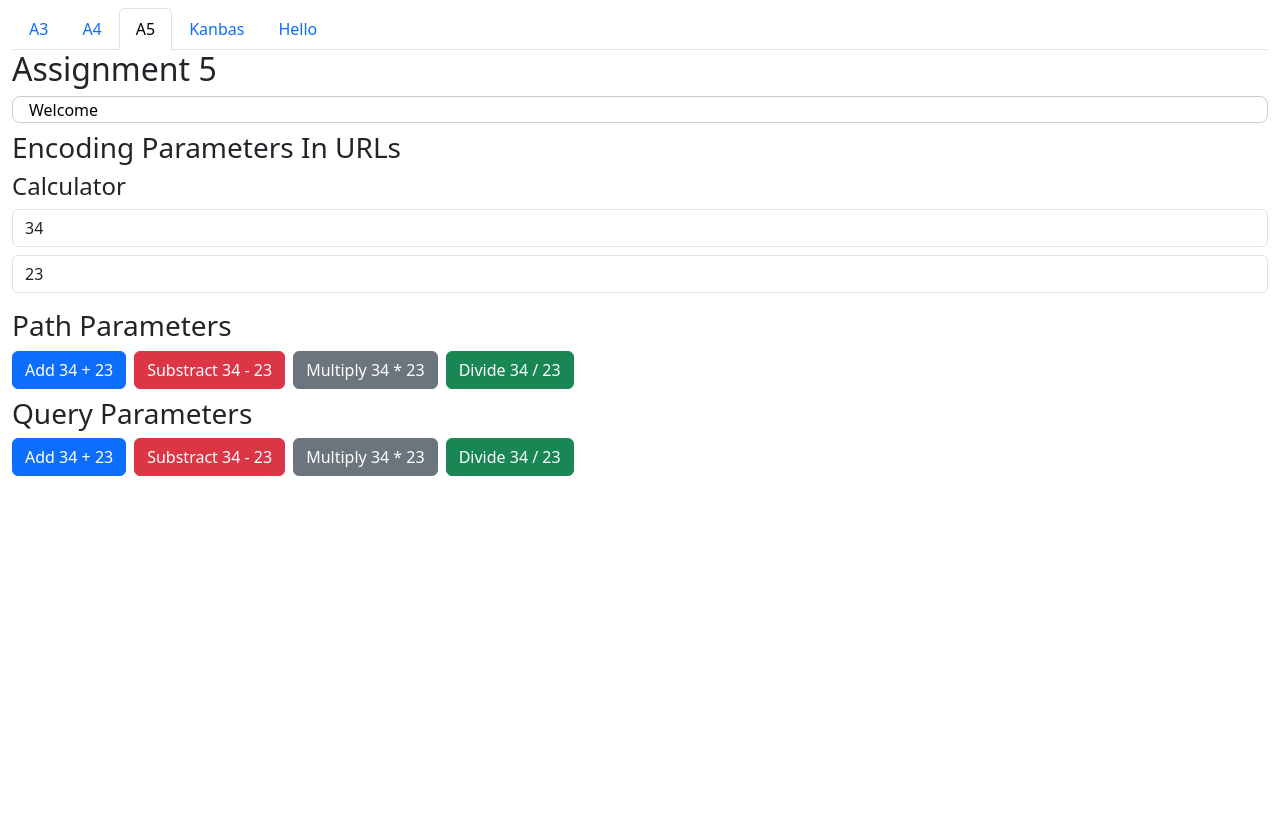
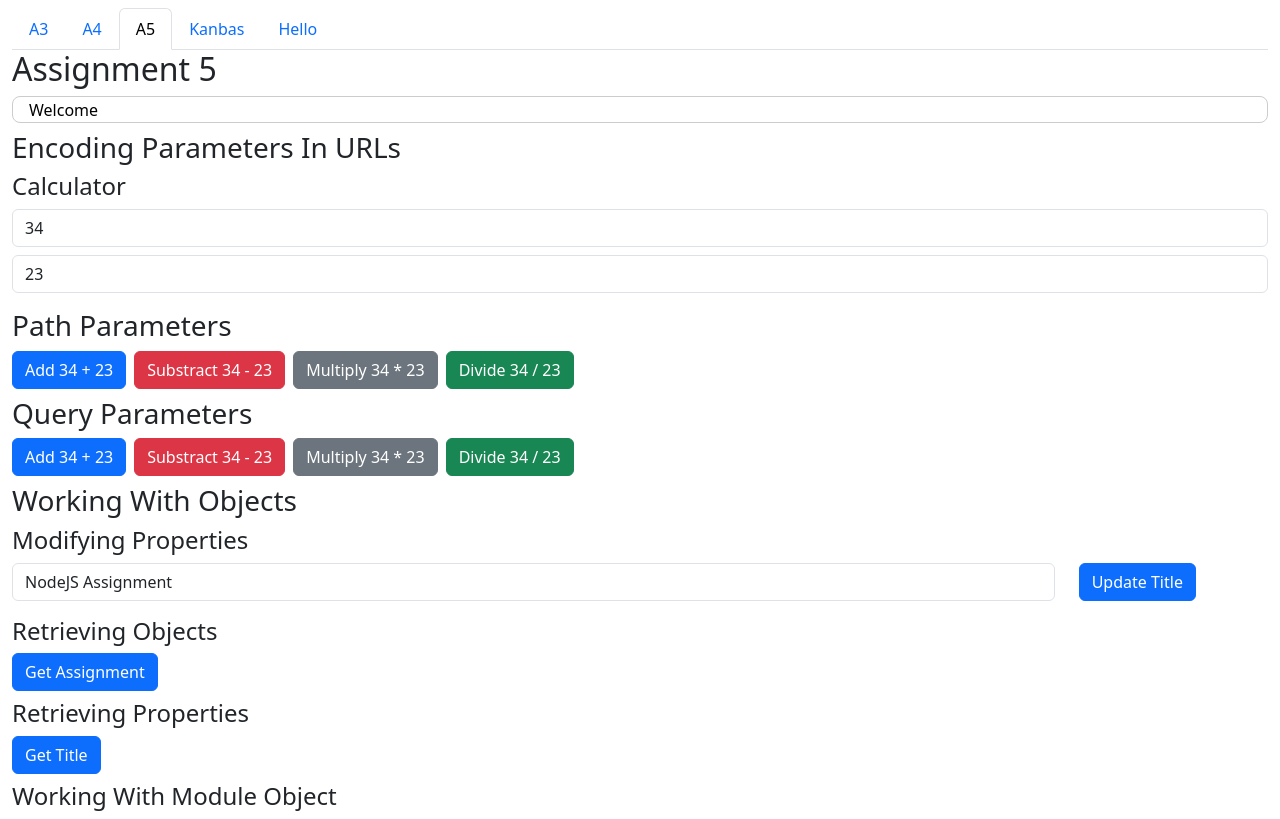
Before and after one commit to ewillia1/kanbas-react-web-app, a React (Create React App) app: page /#/Labs/a5 in a window 1280 px wide. Built offline with nearby package versions, Linux system fonts and the light colour scheme.

Commit message:
3.2.1 Retrieving Objects from a Server. 3.2.2 Retrieving Object Properties from a Server. 3.2.3 Modifying Objects in a Server.

```diff
--- /dev/null
+++ b/src/Labs/a5/WorkingWithObjects.tsx
@@ -0,0 +1,42 @@
+import React, { useState } from "react";
+
+function WorkingWithObjects() {
+    const [assignment, setAssignment] = useState({              // Create a state variable that holds
+        id: 1, title: "NodeJS Assignment",                      // default values for the form below.
+        description: "Create a NodeJS server with ExpressJS",   // Eventually we will fetch this initial
+        due: "2021-10-10", completed: false, score: 0,          // data from the server and populate
+    });                                                         // the form with the remote data so.
+
+    const ASSIGNMENT_URL = "http://localhost:4000/a5/assignment"    // we can modify it here in the UI.
+
+    return (
+        <div>
+            <h3>Working With Objects</h3>
+            <h4>Modifying Properties</h4>
+            <div className="mb-3 row">
+                <div className="col-sm-10">
+                    <input className="form-control" type="text" onChange={(e) => setAssignment({ ...assignment, title: e.target.value })} value={assignment.title}/>
+                </div>
+                <div className="col-sm-2">
+                    <a type="button" className="btn btn-primary" href={`${ASSIGNMENT_URL}/title/${assignment.title}`}>
+                        Update Title
+                    </a>
+                </div>
+            </div>
+
+            <h4>Retrieving Objects</h4>
+            <a type="button" className="btn btn-primary me-2 mb-2" href="http://localhost:4000/a5/assignment">
+                Get Assignment
+            </a>
+
+            <h4>Retrieving Properties</h4>
+            <a type="button" className="btn btn-primary me-2 mb-2" href="http://localhost:4000/a5/assignment/title">
+                Get Title
+            </a>
+
+            <h4>Working With Module Object</h4>
+
+        </div>
+    );
+}
+export default WorkingWithObjects;
--- a/src/Labs/a5/index.tsx
+++ b/src/Labs/a5/index.tsx
@@ -1,4 +1,5 @@
 import EncodingParametersInURLs from "./EncodingParametersInURLs";
+import WorkingWithObjects from "./WorkingWithObjects";
 import "./index.css";
 
 function Assignment5() {
@@ -11,6 +12,7 @@ function Assignment5() {
                 </a>
             </div>
             <EncodingParametersInURLs/>
+            <WorkingWithObjects/>
         </div>
     );
 }
```
